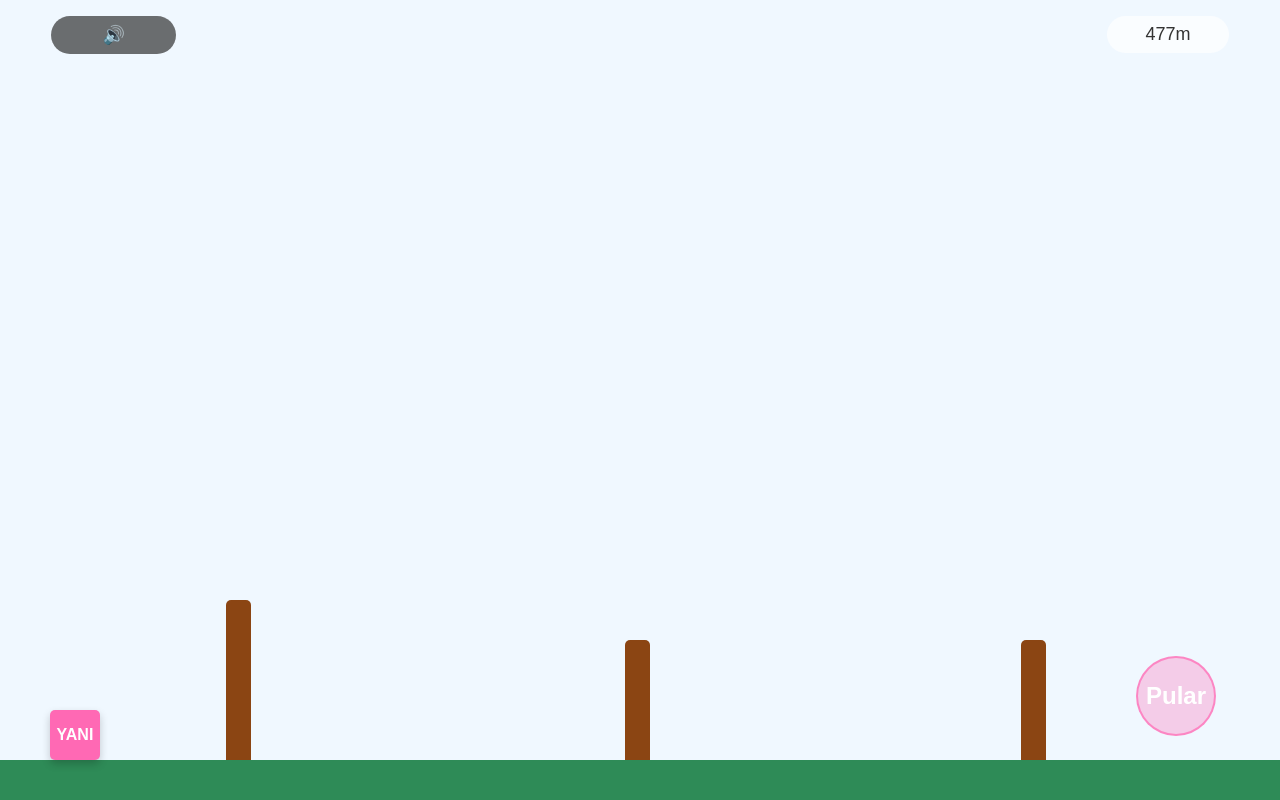
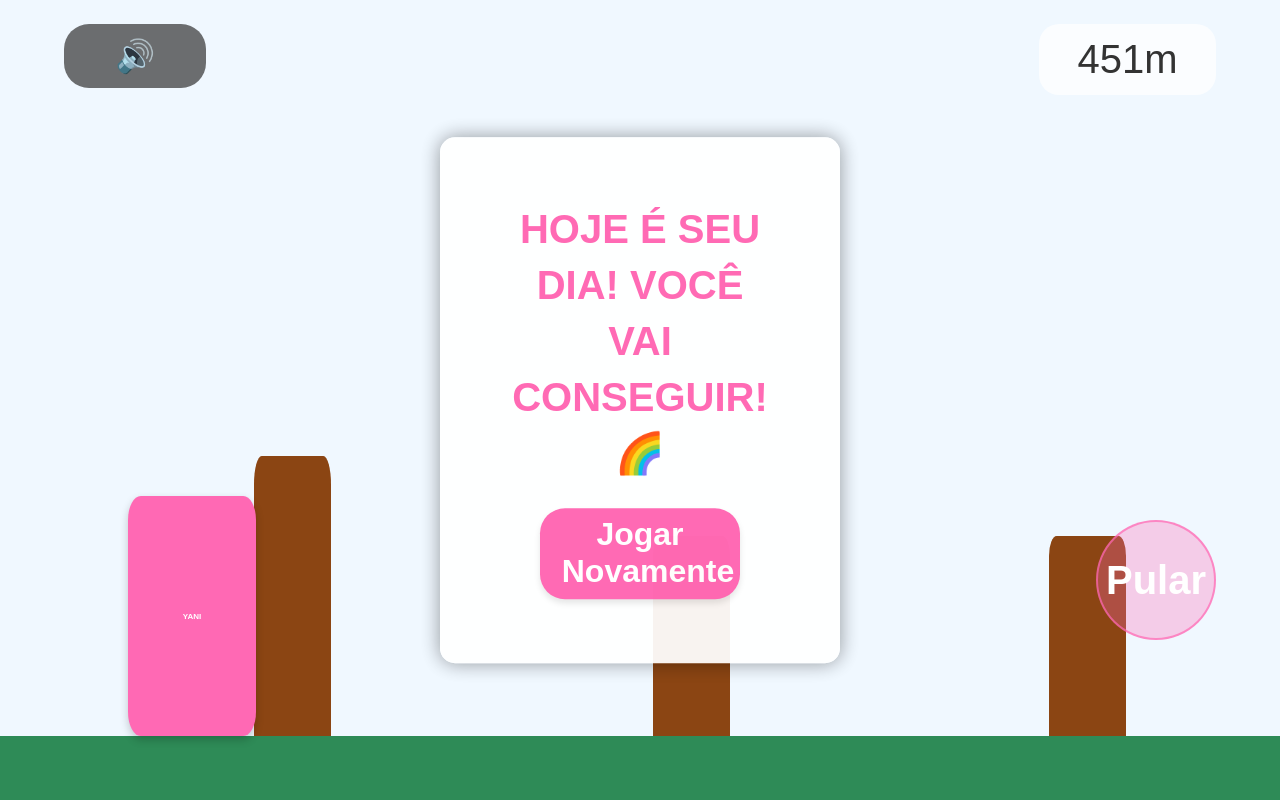
Before and after one commit to bigmac020202/yani00, a plain HTML site: page index.html in a window 1280 px wide. Both pictures are taken after a click on the element "Pular". Drawn offline with Linux system fonts and the light colour scheme.

Commit message:
Update index.html

```diff
--- a/index.html
+++ b/index.html
@@ -2,98 +2,97 @@
 <html lang="pt-br">
 <head>
     <meta charset="UTF-8">
-    <meta name="viewport" content="width=device-width, initial-scale=1.0, maximum-scale=1.0, user-scalable=no">
+    <meta name="viewport" content="width=device-width, initial-scale=1.0, maximum-scale=1.0, user-scalable=no, viewport-fit=cover">
     <title>Jogo do Yani</title>
     <style>
         * {
             box-sizing: border-box;
             -webkit-tap-highlight-color: transparent;
+            margin: 0;
+            padding: 0;
         }
 
         body {
-            margin: 0;
-            padding: 0;
             overflow: hidden;
             font-family: 'Arial Rounded MT Bold', 'Arial', sans-serif;
             background-color: #f0f8ff;
             touch-action: manipulation;
             user-select: none;
-            height: 100vh;
-            width: 100vw;
+            position: fixed;
+            width: 100%;
+            height: 100%;
+            top: 0;
+            left: 0;
         }
 
         #game-container {
-            position: relative;
+            position: absolute;
             width: 100%;
             height: 100%;
             overflow: hidden;
-            touch-action: none;
         }
 
         #ground {
             position: absolute;
             bottom: 0;
             width: 100%;
-            height: 5vh;
-            min-height: 20px;
+            height: 8%;
+            min-height: 30px;
             background-color: #2e8b57;
             z-index: 10;
         }
 
         #yani {
             position: absolute;
-            bottom: 5vh;
-            left: 15vw;
-            width: 12vw;
-            height: 12vw;
+            bottom: 8%;
+            left: 15%;
+            width: 15%;
+            height: 15%;
             min-width: 50px;
             min-height: 50px;
-            max-width: 70px;
-            max-height: 70px;
             background-color: #ff69b4;
             display: flex;
             align-items: center;
             justify-content: center;
             font-weight: bold;
             color: white;
-            border-radius: 5px;
+            border-radius: 10%;
             z-index: 20;
             box-shadow: 0 4px 8px rgba(0, 0, 0, 0.2);
             transition: transform 0.1s;
-            font-size: min(4vw, 20px);
+            font-size: 60%;
         }
 
         .obstacle {
             position: absolute;
-            bottom: 5vh;
-            width: 6vw;
+            bottom: 8%;
+            width: 8%;
             min-width: 25px;
-            max-width: 40px;
             background-color: #8b4513;
             z-index: 15;
-            border-radius: 5px 5px 0 0;
+            border-radius: 10% 10% 0 0;
         }
 
         .high-obstacle {
-            height: 20vh;
+            height: 25%;
         }
 
         .medium-obstacle {
-            height: 15vh;
+            height: 18%;
         }
 
         .low-obstacle {
-            height: 10vh;
+            height: 12%;
         }
 
         #score {
             position: absolute;
-            top: 2vh;
-            right: 4vw;
-            font-size: min(5vw, 24px);
+            top: 3%;
+            right: 5%;
+            font-size: 5vmin;
             color: #333;
             background-color: rgba(255, 255, 255, 0.7);
-            padding: 1vh 3vw;
+            padding: 1% 3%;
             border-radius: 20px;
             z-index: 30;
             text-align: center;
@@ -105,7 +104,7 @@
             left: 50%;
             transform: translate(-50%, -50%);
             background-color: rgba(255, 255, 255, 0.95);
-            padding: 4vw;
+            padding: 5%;
             border-radius: 15px;
             text-align: center;
             display: none;
@@ -123,51 +122,49 @@
 
         #game-over h2, #win-message h2 {
             color: #ff69b4;
-            margin-bottom: 2vh;
-            font-size: min(5vw, 22px);
+            margin-bottom: 5%;
+            font-size: 5vmin;
             line-height: 1.4;
         }
 
         #restart-btn, #continue-btn {
-            margin-top: 2vh;
-            padding: 1.5vh 5vw;
+            margin-top: 5%;
+            padding: 3% 8%;
             background-color: #ff69b4;
             border: none;
             border-radius: 25px;
             color: white;
             font-weight: bold;
             cursor: pointer;
-            font-size: min(4vw, 18px);
+            font-size: 4vmin;
             transition: all 0.3s;
             box-shadow: 0 4px 6px rgba(0, 0, 0, 0.1);
-            width: 100%;
+            width: 80%;
             max-width: 200px;
         }
 
         #audio-control {
             position: absolute;
-            top: 2vh;
-            left: 4vw;
-            padding: 1vh 4vw;
+            top: 3%;
+            left: 5%;
+            padding: 1% 4%;
             background-color: rgba(51, 51, 51, 0.7);
             color: white;
             border: none;
             border-radius: 25px;
             cursor: pointer;
             z-index: 30;
-            font-size: min(4vw, 18px);
+            font-size: 4vmin;
         }
 
         #jump-btn {
             position: absolute;
-            bottom: 8vh;
-            right: 5vw;
-            width: 20vw;
-            height: 20vw;
-            max-width: 100px;
-            max-height: 100px;
-            min-width: 60px;
-            min-height: 60px;
+            bottom: 15%;
+            right: 8%;
+            width: 20vmin;
+            height: 20vmin;
+            min-width: 70px;
+            min-height: 70px;
             background-color: rgba(255, 105, 180, 0.3);
             border: 2px solid rgba(255, 105, 180, 0.7);
             border-radius: 50%;
@@ -176,31 +173,57 @@
             align-items: center;
             justify-content: center;
             color: white;
-            font-size: min(5vw, 24px);
+            font-size: 5vmin;
             font-weight: bold;
+            touch-action: manipulation;
         }
 
+        /* Ajuste para telas muito pequenas */
+        @media (max-height: 500px) {
+            #yani {
+                font-size: 50%;
+            }
+            #score, #audio-control {
+                font-size: 4vmin;
+            }
+            #jump-btn {
+                bottom: 20%;
+                width: 18vmin;
+                height: 18vmin;
+            }
+        }
+
+        /* Orientação paisagem */
         @media (orientation: landscape) {
             #yani {
-                left: 50px;
-                width: 50px;
-                height: 50px;
-                font-size: 16px;
+                left: 10%;
+                width: 10%;
+                height: 30%;
+                bottom: 8%;
+                font-size: 50%;
             }
 
             .obstacle {
-                width: 25px;
-            }
-
-            #score {
-                font-size: 18px;
+                width: 6%;
             }
 
             #jump-btn {
-                width: 15vh;
-                height: 15vh;
-                max-width: 80px;
-                max-height: 80px;
+                right: 5%;
+                bottom: 20%;
+                width: 15vmin;
+                height: 15vmin;
+            }
+
+            .high-obstacle {
+                height: 35%;
+            }
+
+            .medium-obstacle {
+                height: 25%;
+            }
+
+            .low-obstacle {
+                height: 18%;
             }
         }
     </style>
@@ -253,7 +276,6 @@
         let musicEnabled = true;
         let gameInterval;
         let obstacleInterval;
-        let touchStartY = 0;
 
         // Mensagens motivacionais
         const motivationalMessages = [
@@ -301,7 +323,7 @@
             obstacles = [];
 
             // Resetar posição do Yani
-            yani.style.bottom = '5vh';
+            yani.style.bottom = '8%';
             yani.style.transform = 'scale(1)';
 
             // Esconder telas de game over/vitória
@@ -349,17 +371,17 @@
                 if (progress < 0.5) {
                     // Subida
                     const jumpHeight = JUMP_HEIGHT * (progress * 2);
-                    yani.style.bottom = `calc(5vh + ${jumpHeight}px)`;
+                    yani.style.bottom = `calc(8% + ${jumpHeight}px)`;
                 } else {
                     // Descida
                     const fallHeight = JUMP_HEIGHT * ((progress - 0.5) * 2);
-                    yani.style.bottom = `calc(5vh + ${JUMP_HEIGHT - fallHeight}px)`;
+                    yani.style.bottom = `calc(8% + ${JUMP_HEIGHT - fallHeight}px)`;
                 }
 
                 if (progress < 1) {
                     requestAnimationFrame(animateJump);
                 } else {
-                    yani.style.bottom = '5vh';
+                    yani.style.bottom = '8%';
                     isJumping = false;
                 }
             }
@@ -379,7 +401,7 @@
             const randomType = obstacleTypes[Math.floor(Math.random() * obstacleTypes.length)];
             obstacle.classList.add(randomType);
 
-            obstacle.style.right = '-6vw';
+            obstacle.style.right = '-8%';
             gameContainer.appendChild(obstacle);
 
             obstacles.push({
@@ -478,11 +500,8 @@
 
         // Controles mobile
         jumpBtn.addEventListener('click', jump);
-
-        // Controle por toque na tela
         gameContainer.addEventListener('touchstart', (e) => {
             e.preventDefault();
-            touchStartY = e.touches[0].clientY;
             jump();
         });
 
@@ -494,8 +513,14 @@
             }
         });
 
-        // Iniciar o jogo
+        // Iniciar o jogo automaticamente
         window.addEventListener('load', () => {
+            // Forçar redimensionamento inicial
+            setTimeout(() => {
+                window.dispatchEvent(new Event('resize'));
+            }, 100);
+
+            // Reproduzir música
             const playMusic = () => {
                 if (musicEnabled) {
                     bgMusic.play().catch(e => {
@@ -510,13 +535,12 @@
             startGame();
         });
 
-        // Ajustar para orientação da tela
-        window.addEventListener('resize', () => {
-            // Atualizar posição do Yani se necessário
-            if (!isJumping) {
-                yani.style.bottom = '5vh';
+        // Prevenir comportamento padrão de toque
+        document.addEventListener('touchmove', (e) => {
+            if (e.target === gameContainer || e.target === jumpBtn) {
+                e.preventDefault();
             }
-        });
+        }, { passive: false });
     </script>
 </body>
 </html>
```
